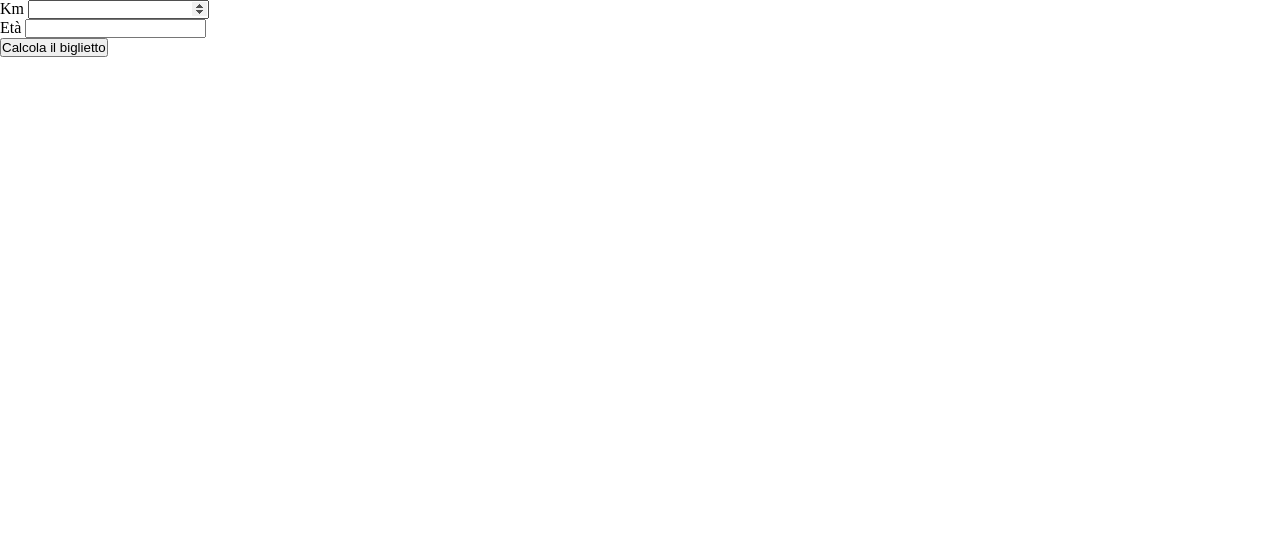
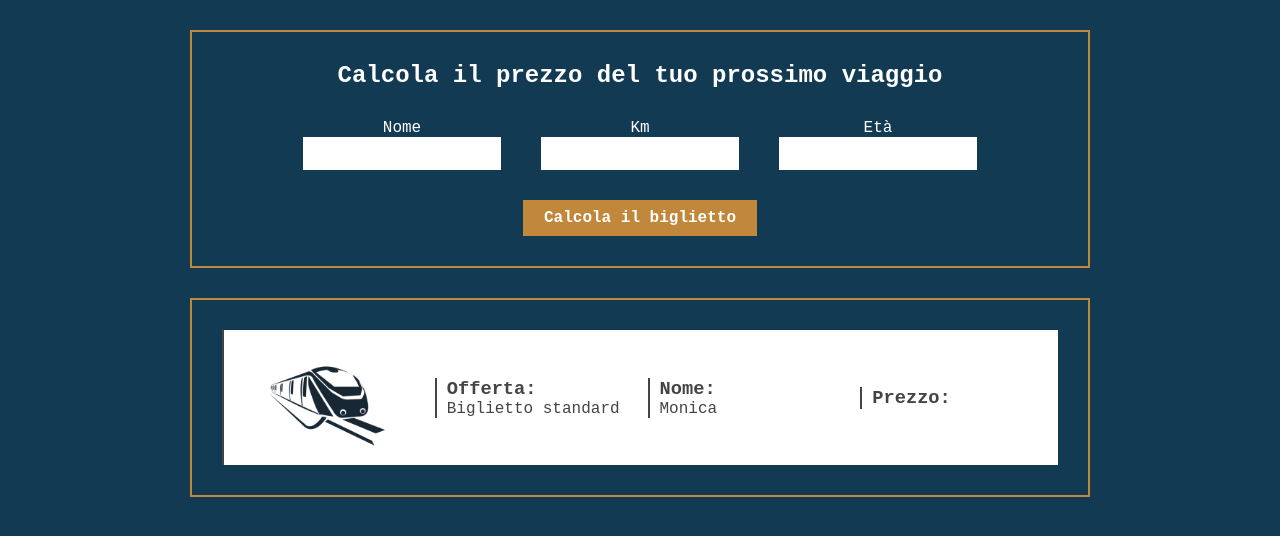
Before and after one commit to MonicaSerraWebDeveloper/js-biglietto-treno-form, a plain HTML site: page index.html in a window 1280 px wide. Drawn offline with Linux system fonts and the light colour scheme.

Commit message:
feat: styled the html page

```diff
--- a/css/style.css
+++ b/css/style.css
@@ -9,9 +9,133 @@
 }
 
 /*--------------------
-        DEBUG
+        GENERAL
 ----------------------*/
-/*
+
+body {
+    background-color: #123a53;
+    font-family:'Courier New', Courier, monospace;
+    color: #fff;
+}
+
+.padding-bottom {
+    padding-bottom: 30px;
+}
+
+.margin-bottom {
+    margin-bottom: 30px;
+}
+
+/*--------------------
+        TYPOGRAPHY
+----------------------*/
+
+h2 {
+    text-align: center;
+}
+
+button {
+    font-family: 'Courier New', Courier, monospace;
+    font-size: 16px;
+    font-weight: 700;
+}
+
+/*--------------------
+        MAIN
+----------------------*/
+
+main {
+    height: 100vh;
+    max-width: 900px;
+    margin: 0 auto;
+    padding: 30px 0;
+}
+
+.row {
+    display: flex;
+    flex-direction: column;
+    justify-content: center;
+    border: 2px solid #c1873b;
+    padding: 30px 0;
+}
+
 .form-container {
-    border: 2px solid red;
-} */
+    display: flex;
+    justify-content: center;
+}
+
+.input-container {
+    display: flex;
+    flex-direction: column;
+    padding: 0 20px;
+}
+
+.input-container label {
+    text-align: center;
+}
+
+.button-container {
+    display: flex;
+    justify-content: center;
+}
+
+/*--------------------
+        INPUT
+----------------------*/
+
+input {
+    padding: 8px 14px;
+    font-family: 'Courier New', Courier, monospace;
+    border: 1px solid #fff;
+    border-radius: 0;
+    outline: none;
+}
+
+/*--------------------
+        BUTTON
+----------------------*/
+
+button {
+    padding: 8px 20px;
+    border-radius: 0;
+    border: 1px solid #c1873b;
+    background-color: #c1873b;
+    color: #fff;
+    cursor: pointer;
+}
+
+button:hover {
+    border: 1px solid #444;
+    background-color: #444;
+    color: #fff;
+}
+
+/*--------------------
+        TICKET
+----------------------*/
+
+.col {
+    width: calc(100% / 4);
+}
+
+.image-container {
+    text-align: center;
+}
+
+img {
+    width: 70%;
+}
+
+.biglietto-container {
+    display: flex;
+    align-items: center;
+    gap: 15px;
+    margin: 0 30px;
+    background-color: #fff;
+    color: #444;
+}
+
+.biglietto-container > * {
+    padding-left: 10px;
+    border-left: 2px solid #444;
+}
--- a/index.html
+++ b/index.html
@@ -9,7 +9,16 @@
     <title>Biglietto del treno Input</title>
 </head>
 <body>
-    <div class="form-container">
+    <main>
+        <div class="row margin-bottom">
+            <div class="title-container padding-bottom">
+                <h2>Calcola il prezzo del tuo prossimo viaggio</h2>
+            </div>
+            <div class="form-container padding-bottom">
+                <div class="input-container">
+                    <label for="user-name">Nome</label>
+                    <input id="user-name" type="text">
+                </div>
                 <div class="input-container">
                     <label for="trip-distance">Km</label>
                     <input id="trip-distance" type="number">
@@ -18,12 +27,39 @@
                     <label for="user-age">Età</label>
                     <input id="user-age" type="number">
                 </div>
+            </div>
+            <div class="button-container">
                 <button class="calculator">Calcola il biglietto</button>
             </div>
+        </div>
+        <div class="row">
+            <div class="biglietto-container">
+                <div class="col">
+                    <div class="image-container">
+                        <img src="./img/train.png" alt="logo treno">
+                    </div>
+                </div>
+                <div class="col">
+                    <div class="offer-container">
+                        <h3>Offerta:</h3>
+                        <p>Biglietto standard</p>
+                    </div>
+                </div>
+                <div class="col">
+                    <div class="name-user-container">
+                        <h3>Nome:</h3>
+                        <p>Monica</p>
+                    </div>
+                </div>
+                <div class="col">
                     <div class="message-container">
-        <h2 class="message-for-user"></h2>
+                        <h3>Prezzo:</h3>
+                        <p class="message-for-user"></p>
                     </div>
-
+                </div>
+            </div>
+        </div>
+    </main>
     <script type="text/javascript" src="./js/script.js"></script>
 </body>
 </html>
--- a/js/script.js
+++ b/js/script.js
@@ -25,7 +25,6 @@ buttonCalculatorTicket.addEventListener('click', function () {  // Creiamo l'eve
     }
 
     const roundedPrice = parseFloat(totalPrice.toFixed(2)); // Arrotondiamo i decimali ad un massimo di due cifre
-    console.log(roundedPrice);
 
-    document.querySelector('.message-for-user').innerHTML = `Il prezzo del tuo biglietto è: ${roundedPrice}`  // Stampiamo il risultato finale
+    document.querySelector('.message-for-user').innerHTML = `Il prezzo del tuo biglietto è: € ${roundedPrice}`  // Stampiamo il risultato finale
 });
```
Also changed, not shown: img/train.png (added). Lines whose indentation alone changed are shown as unchanged.
